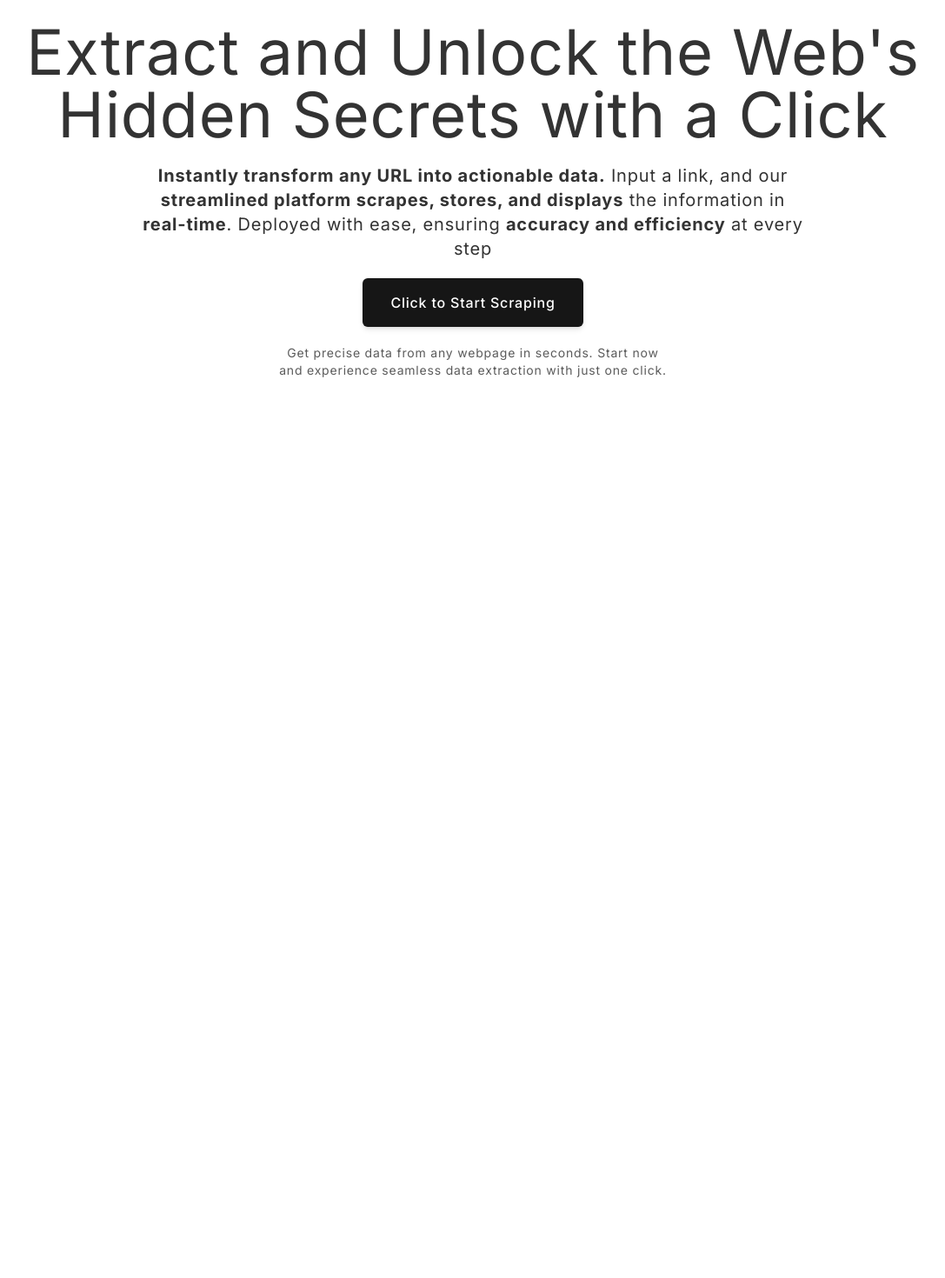
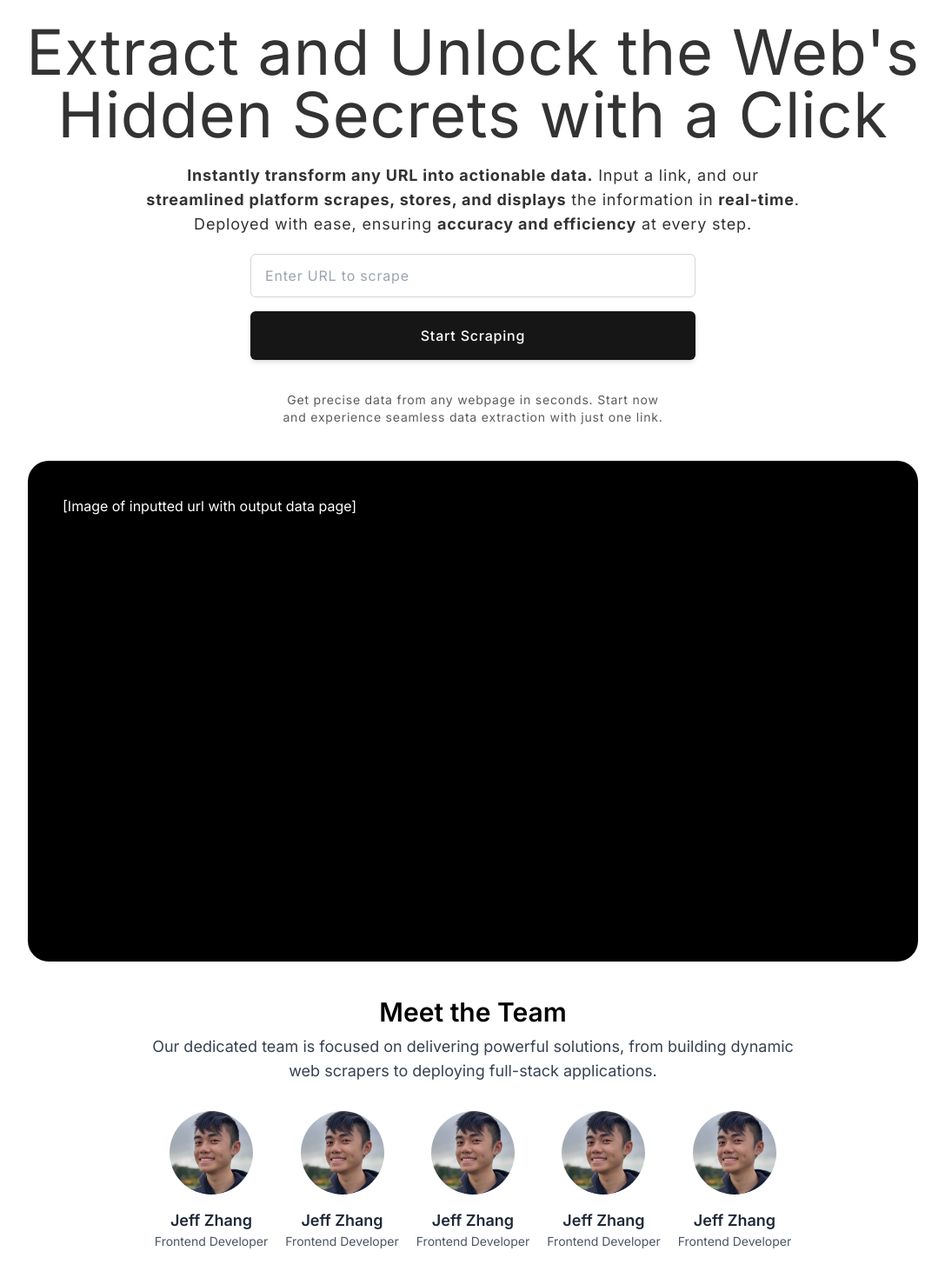
Before and after one commit to Jeffuz/Olostep-Track, a Next.js app in the folder my-app/: page / in a window 1280 px wide. Shown: the part 104-1574 px from the top of the page at 87% size, without its empty margins (96-1183 px from the left). Before the commit the page ends 800 px from the top, so only its background shows below. Built offline with nearby package versions, Linux system fonts and the light colour scheme.

Commit message:
fix layout, submit link in hero section instead

```diff
--- a/my-app/src/app/components/Landing/Hero.tsx
+++ b/my-app/src/app/components/Landing/Hero.tsx
@@ -1,7 +1,14 @@
-import React from "react";
-import Link from "next/link";
+"use client";
+
+import React, { useState } from "react";
 
 const Hero = () => {
+  const [url, setUrl] = useState("");
+
+  const handleSubmit = (e: React.FormEvent) => {
+    e.preventDefault();
+  };
+
   return (
     <div className="flex justify-center">
       <div className="flex flex-col items-center justify-center flex-1 text-center w-full max-w-6xl px-4 md:px-6 lg:px-8 text-[#333333] gap-5 tracking-wider">
@@ -10,7 +17,7 @@ const Hero = () => {
           Extract and Unlock the Web&apos;s Hidden Secrets with a Click
         </div>
         {/* Subtitle */}
-        <div className="text-md max-w-3xl md:text-lg lg:text-xl">
+        <div className="text-base max-w-3xl md:text-md lg:text-lg">
           <span className="font-bold">
             Instantly transform any URL into actionable data.
           </span>{" "}
@@ -21,18 +28,34 @@ const Hero = () => {
           the information in <span className="font-bold">real-time</span>.
           Deployed with ease, ensuring{" "}
           <span className="font-bold">accuracy and efficiency</span> at every
-          step
+          step.
         </div>
-        {/* CTA */}
-        <Link href={"/scrape"}>
-          <button className="bg-black1 hover:bg-black1/80 transition duration-300 text-white py-4 px-8 rounded-md shadow-md font-medium">
-            Click to Start Scraping
+        {/* Text field for url */}
+        <form
+          onSubmit={() => {
+            handleSubmit;
+          }}
+          className="w-full max-w-lg"
+        >
+          <input
+            type="url"
+            placeholder="Enter URL to scrape"
+            value={url}
+            onChange={(e) => setUrl(e.target.value)}
+            className="w-full px-4 py-3 rounded-md border border-gray-300 focus:outline-none focus:ring-2 focus:ring-indigo-500 focus:border-transparent"
+            required
+          />
+          <button
+            type="submit"
+            className="mt-4 bg-black1 hover:bg-black1/80 transition duration-300 text-white py-4 px-8 rounded-md shadow-md font-medium w-full"
+          >
+            Start Scraping
           </button>
-        </Link>
+        </form>
         {/* Fine Print */}
-        <div className="text-sm  max-w-md text-black1/70">
+        <div className="md:text-sm text-xs max-w-md text-black1/70 mt-4">
           Get precise data from any webpage in seconds. Start now and experience
-          seamless data extraction with just one click.
+          seamless data extraction with just one link.
         </div>
       </div>
     </div>
--- /dev/null
+++ b/my-app/src/app/components/Landing/Team.tsx
@@ -0,0 +1,68 @@
+import React from "react";
+import Image from "next/image";
+
+// Individual card
+const TeamCard = ({ name, role, image }: any) => {
+  return (
+    <div className="text-center">
+      <div className="relative w-24 h-24 mx-auto">
+        <Image
+          className="rounded-full"
+          src={image}
+          alt={name}
+          width={96}
+          height={96}
+        />
+      </div>
+      <div className="mt-4 text-lg font-semibold text-gray-800">{name}</div>
+      <div className="text-sm text-gray-600">{role}</div>
+    </div>
+  );
+};
+
+const TeamCards = () => {
+  return (
+    <div className="flex flex-col items-center">
+      {/* Title + description */}
+      <div className="flex flex-col items-center">
+        <div className="text-3xl font-semibold ">Meet the Team</div>
+        <div className="text-lg text-gray-700 mt-2 text-center max-w-3xl">
+          Our dedicated team is focused on delivering powerful solutions, from
+          building dynamic web scrapers to deploying full-stack applications.
+        </div>
+      </div>
+      {/* Cards */}
+      <div className="container mx-auto px-4 py-8">
+        <div className="flex flex-wrap justify-center gap-5">
+          <TeamCard
+            name="Jeff Zhang"
+            role="Frontend Developer"
+            image="/jeffzhang.jpg"
+          />
+          <TeamCard
+            name="Jeff Zhang"
+            role="Frontend Developer"
+            image="/jeffzhang.jpg"
+          />
+          <TeamCard
+            name="Jeff Zhang"
+            role="Frontend Developer"
+            image="/jeffzhang.jpg"
+          />
+          <TeamCard
+            name="Jeff Zhang"
+            role="Frontend Developer"
+            image="/jeffzhang.jpg"
+          />
+          <TeamCard
+            name="Jeff Zhang"
+            role="Frontend Developer"
+            image="/jeffzhang.jpg"
+          />
+        </div>
+      </div>
+    </div>
+  );
+};
+
+export default TeamCards;
--- a/my-app/src/app/components/Navbar.tsx
+++ b/my-app/src/app/components/Navbar.tsx
@@ -82,7 +82,7 @@ const Navbar = () => {
             // } bg-teal3 absolute inset-x-0 z-20 w-full px-6 py-4 transition-all duration-300 ease-in-out lg:mt-0 lg:p-0 lg:top-0 lg:relative lg:bg-transparent lg:w-auto lg:opacity-100 lg:translate-x-0 lg:flex lg:items-center`}
           >
             <button className="items-center mt-4 lg:mt-0 text-black1 transition duration-300 border-b-2 border-b-transparent hover:border-b-2 hover:border-b-black1 px-2 hidden lg:flex">
-              <Link href="https://github.com/Jeffuz/Olostep-Track">
+              <Link href="https://github.com/Jeffuz/Olostep-Track" target="blank_">
                 Github Repo
               </Link>
             </button>
--- a/my-app/src/app/layout.tsx
+++ b/my-app/src/app/layout.tsx
@@ -6,8 +6,8 @@ import "./globals.css";
 const inter = Inter({ subsets: ["latin"] });
 
 export const metadata: Metadata = {
-  title: "Create Next App",
-  description: "Generated by create next app",
+  title: "olostep track",
+  description: "Input a URL, and our tool will scrape the data for you in seconds.",
 };
 
 export default function RootLayout({
--- a/my-app/src/app/page.tsx
+++ b/my-app/src/app/page.tsx
@@ -1,13 +1,18 @@
-import Image from "next/image";
-import Link from "next/link";
 import Navbar from "./components/Navbar";
 import Hero from "./components/Landing/Hero";
+import Team from "./components/Landing/Team";
 
 export default function Home() {
   return (
-    <div className="flex flex-col gap-10">
-      <Navbar/>
+    <div className="flex flex-col gap-10 overflow-x-hidden">
+      <Navbar />
       <Hero />
+      <div className="flex justify-center">
+        <div className="text-white bg-black w-[80%] aspect-video p-10 rounded-3xl">
+          [Image of inputted url with output data page]
+        </div>
+      </div>
+      <Team />
     </div>
   );
 }
```
Also changed, not shown: my-app/public/jeffzhang.jpg (added).
